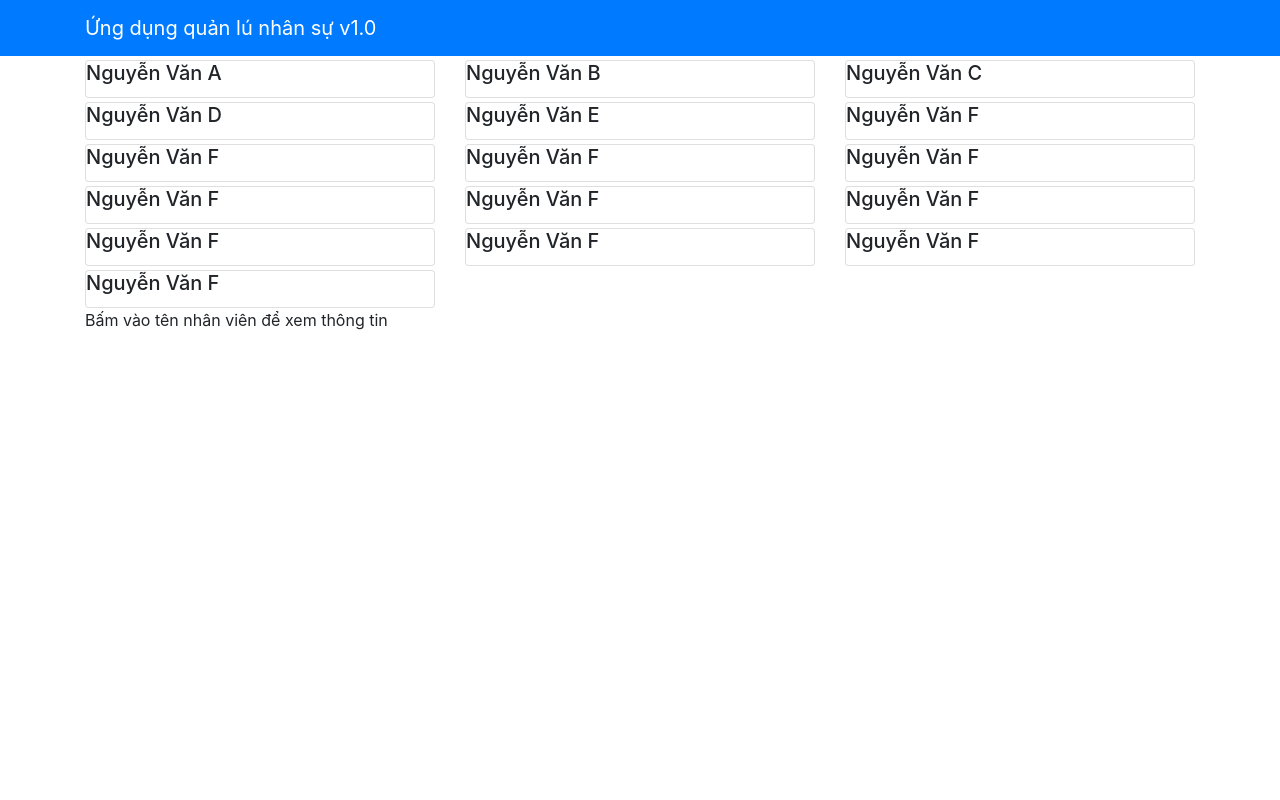
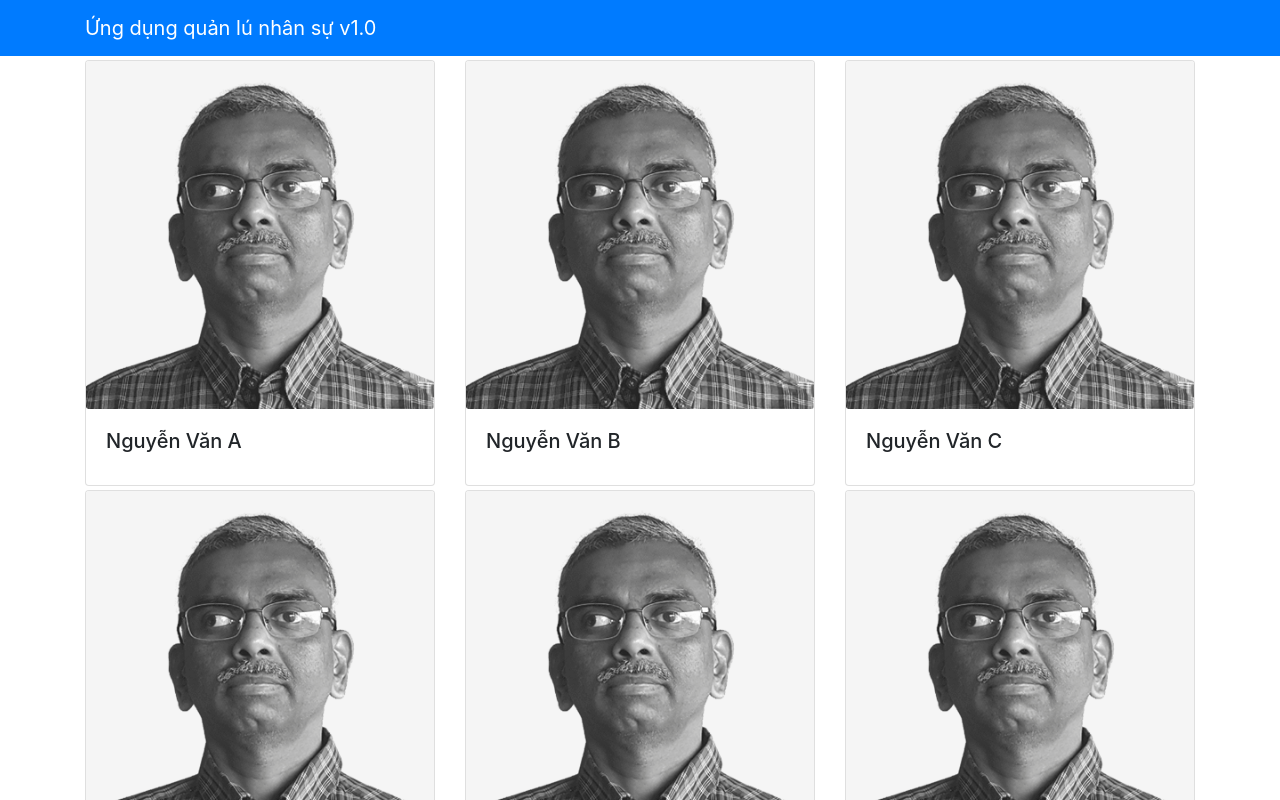
Before and after one commit to quachanhhao1698/Funix_RJS101x_01-A_VN_DN, a React (Create React App) app: page / in a window 1280 px wide. Shown: the top 800 px of the page. Built offline with nearby package versions, Linux system fonts and the light colour scheme.

Commit message:
Fix StaffListComponent.js file and Add StaffDetailComponent.js file

```diff
--- a/src/App.js
+++ b/src/App.js
@@ -7,8 +7,8 @@ import {STAFFS} from './shared/staffs';
 
 class App extends Component{
 
-  constructor(staffs){
-    super(staffs);
+  constructor(props){
+    super(props);
 
     this.state = {
       staffs: STAFFS
--- /dev/null
+++ b/src/components/StaffDetailComponent.js
@@ -0,0 +1,41 @@
+import React,{Component} from "react";
+import { Card, CardImg, CardText, CardBody, CardTitle } from 'reactstrap';
+
+
+class staffDetail extends Component {
+
+    renderStaff(staffs){
+        if(staffs != null){
+            <div className="col-12 col-sm-6 col-md-4  mt-1">
+                <Card>
+                    <CardTitle>Họ và tên: {staffs.name}</CardTitle>
+                    <CardText>Ngày sinh: {staffs.doB}</CardText>
+                    <CardText>Ngày vào công ty: {staffs.startDate}</CardText>
+                    <CardText>Phòng ban:{staffs.department} </CardText>
+                    <CardText>Số ngày nghỉ còn lại: {staffs.annualLeave}</CardText>
+                    <CardText>Số ngày đã làm thêm: {staffs.overTime}</CardText>
+                </Card>
+
+            </div>
+        }
+    }
+
+    render (){
+        let staff;
+        if(this.props.selectedStaff){
+            staff = (
+                <div className="row">
+                    {this.renderStaff(this.props.selectedStaff)}
+                </div>
+            )
+        }
+
+        return (
+            <div className="container">
+                {staff}
+            </div>
+        );
+    }
+}
+
+export default staffDetail;
--- a/src/components/StaffListComponent.js
+++ b/src/components/StaffListComponent.js
@@ -1,17 +1,18 @@
 import React,{Component} from "react";
-import {Card,CardTitle} from 'reactstrap';
+import {Card,CardImg,CardImgOverlay,CardText,CardBody,CardTitle} from 'reactstrap';
+import staffDetail from "./StaffDetailComponent";
 
 class StaffList extends Component{
     constructor(props) {
     super(props);
 
     this.state = {
-        selectStaff:null
+        selectedStaff:null
         }
     }
 
     onStaffSelect(staffs){
-        this.setState({selectStaff: staffs});
+        this.setState({selectedStaff: staffs});
     }
 
     render() {
@@ -20,7 +21,10 @@ class StaffList extends Component{
             return (
                 <div key={staffs.id} className="col-12 col-sm-6 col-md-4  mt-1">
                     <Card onClick = {() => this.onStaffSelect(staffs)}>
-                        <CardTitle heading>{staffs.name}</CardTitle>
+                        <CardImg width="100%" src={staffs.image} alt={staffs.name} />
+                        <CardBody>
+                            <CardTitle >{staffs.name}</CardTitle>
+                        </CardBody>
                     </Card>
 
                 </div>
@@ -33,8 +37,13 @@ class StaffList extends Component{
                     <div className="row">
                         {staffList}
                     </div>
+
                     <div>
                         <p>Bấm vào tên nhân viên để xem thông tin</p>
+                    </div>
+
+                    <div className="row">
+                        <staffDetail selectedStaff={this.state.selectedStaff}/>
                     </div>
 
             </div>
--- a/src/shared/staffs.jsx
+++ b/src/shared/staffs.jsx
@@ -41,7 +41,7 @@ export const STAFFS =
             department: DEPARTMENTS[0],
             annualLeave: 1,
             overTime: 1,
-            image: '/assets/images/alberto.png',
+            image: '/assets/images/muppala.png',
         },
         {
             id: 1,
@@ -52,7 +52,7 @@ export const STAFFS =
             department: DEPARTMENTS[1],
             annualLeave: 2,
             overTime: 3,
-            image: '/assets/images/alberto.png',
+            image: '/assets/images/muppala.png',
         },
         {
             id: 2,
@@ -63,7 +63,7 @@ export const STAFFS =
             department: DEPARTMENTS[3],
             annualLeave: 4,
             overTime: 5,
-            image: '/assets/images/alberto.png',
+            image: '/assets/images/muppala.png',
         },
         {
             id: 3,
@@ -74,7 +74,7 @@ export const STAFFS =
             department: DEPARTMENTS[2],
             annualLeave: 6,
             overTime: 7,
-            image: '/assets/images/alberto.png',
+            image: '/assets/images/muppala.png',
         },
         {
             id: 4,
@@ -85,7 +85,7 @@ export const STAFFS =
             department: DEPARTMENTS[2],
             annualLeave: 8,
             overTime: 1,
-            image: '/assets/images/alberto.png',
+            image: '/assets/images/muppala.png',
         },
         {
             id: 5,
@@ -96,7 +96,7 @@ export const STAFFS =
             department: DEPARTMENTS[4],
             annualLeave: 9,
             overTime: 10,
-            image: '/assets/images/alberto.png',
+            image: '/assets/images/muppala.png',
         },
         {
             id: 6,
@@ -107,7 +107,7 @@ export const STAFFS =
             department: DEPARTMENTS[4],
             annualLeave: 9,
             overTime: 10,
-            image: '/assets/images/alberto.png',
+            image: '/assets/images/muppala.png',
         },
         {
             id: 7,
@@ -118,7 +118,7 @@ export const STAFFS =
             department: DEPARTMENTS[2],
             annualLeave: 9,
             overTime: 10,
-            image: '/assets/images/alberto.png',
+            image: '/assets/images/muppala.png',
         },
         {
             id: 8,
@@ -129,7 +129,7 @@ export const STAFFS =
             department: DEPARTMENTS[3],
             annualLeave: 9,
             overTime: 10,
-            image: '/assets/images/alberto.png',
+            image: '/assets/images/muppala.png',
         },
         {
             id: 9,
@@ -140,7 +140,7 @@ export const STAFFS =
             department: DEPARTMENTS[4],
             annualLeave: 9,
             overTime: 10,
-            image: '/assets/images/alberto.png',
+            image: '/assets/images/muppala.png',
         },
         {
             id: 10,
@@ -151,7 +151,7 @@ export const STAFFS =
             department: DEPARTMENTS[4],
             annualLeave: 9,
             overTime: 10,
-            image: '/assets/images/alberto.png',
+            image: '/assets/images/muppala.png',
         },
         {
             id: 11,
@@ -162,7 +162,7 @@ export const STAFFS =
             department: DEPARTMENTS[4],
             annualLeave: 9,
             overTime: 10,
-            image: '/assets/images/alberto.png',
+            image: '/assets/images/muppala.png',
         },
         {
             id: 12,
@@ -173,7 +173,7 @@ export const STAFFS =
             department: DEPARTMENTS[4],
             annualLeave: 9,
             overTime: 10,
-            image: '/assets/images/alberto.png',
+            image: '/assets/images/muppala.png',
         },
         {
             id: 13,
@@ -184,7 +184,7 @@ export const STAFFS =
             department: DEPARTMENTS[4],
             annualLeave: 9,
             overTime: 10,
-            image: '/assets/images/alberto.png',
+            image: '/assets/images/muppala.png',
         },
         {
             id: 14,
@@ -195,7 +195,7 @@ export const STAFFS =
             department: DEPARTMENTS[4],
             annualLeave: 9,
             overTime: 10,
-            image: '/assets/images/alberto.png',
+            image: '/assets/images/muppala.png',
         },
         {
             id: 15,
@@ -206,7 +206,7 @@ export const STAFFS =
             department: DEPARTMENTS[4],
             annualLeave: 9,
             overTime: 10,
-            image: '/assets/images/alberto.png',
+            image: '/assets/images/muppala.png',
         },
 
     ]
```
Also changed, not shown: src/components/StaffDetail.js (deleted, +0 -10 lines), public/assets/images/muppala.png (added).
